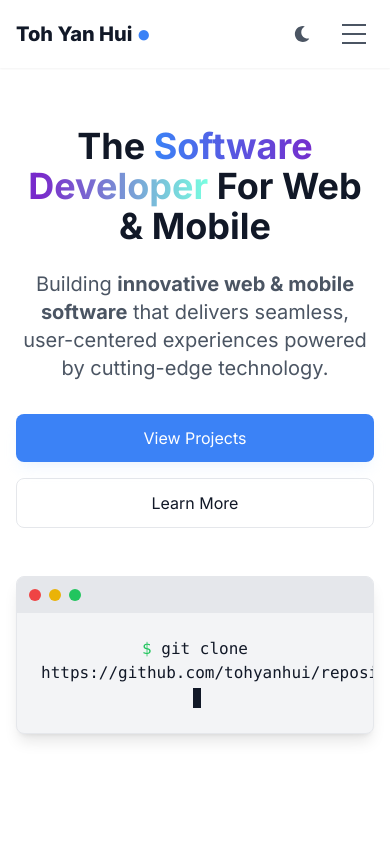
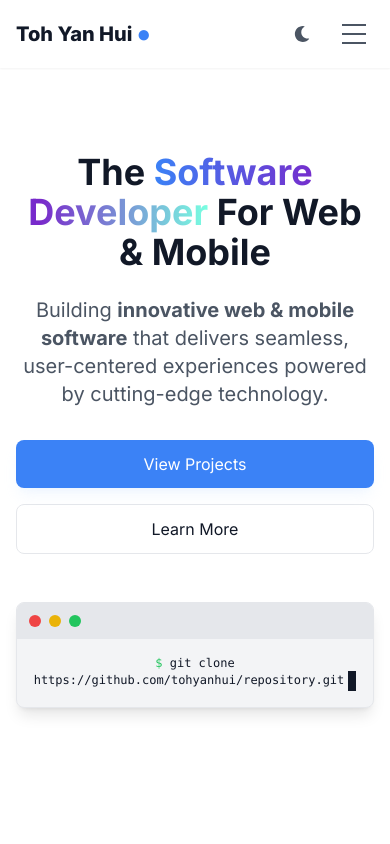
Before and after one commit to tohyanhui/nextjs-portfolio, a Next.js app: page / in a window 390 px wide. Shown: the top 844 px of the page. Built offline with nearby package versions, Linux system fonts and the light colour scheme.

Commit message:
Fix terminal text cutoff on mobile and clean up unused CSS

```diff
--- a/src/app/components/TerminalAnimation.tsx
+++ b/src/app/components/TerminalAnimation.tsx
@@ -32,9 +32,10 @@ const TerminalAnimation = () => {
         <span className="w-3 h-3 rounded-full bg-yellow-500"></span>
         <span className="w-3 h-3 rounded-full bg-green-500"></span>
       </div>
-      <div className="p-6 font-mono terminal-content">
+      <div className="p-4 sm:p-6 font-mono">
+        <div className="text-xs sm:text-base">
           <span className="text-green-500">$</span>{" "}
-        <span className="command-text text-gray-900 dark:text-white">
+          <span className="text-gray-900 dark:text-white break-words sm:whitespace-nowrap">
             {displayText}
           </span>
           {showCursor && (
@@ -42,6 +43,7 @@ const TerminalAnimation = () => {
           )}
         </div>
       </div>
+    </div>
   );
 };
 
```
Lines whose indentation alone changed are shown as unchanged.
